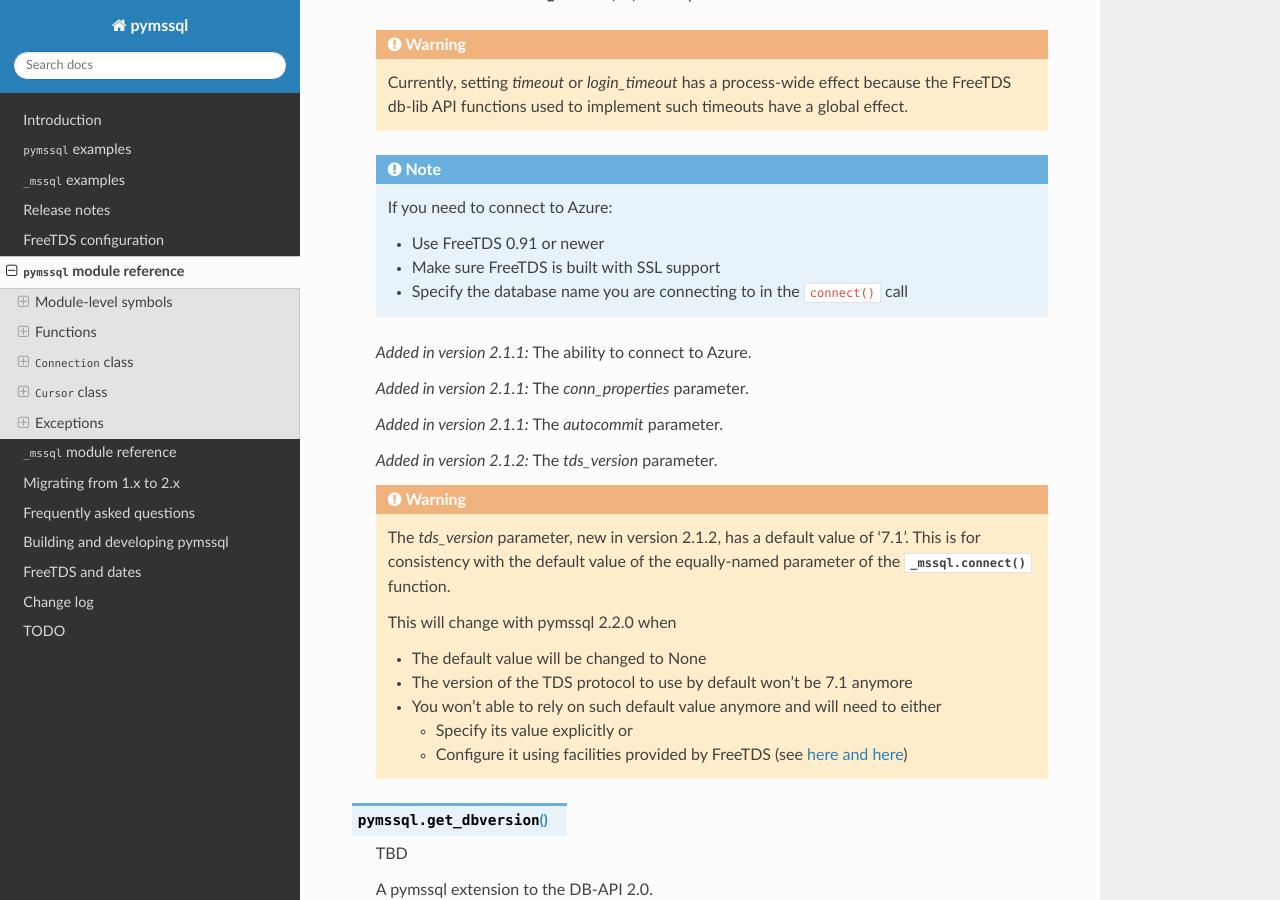
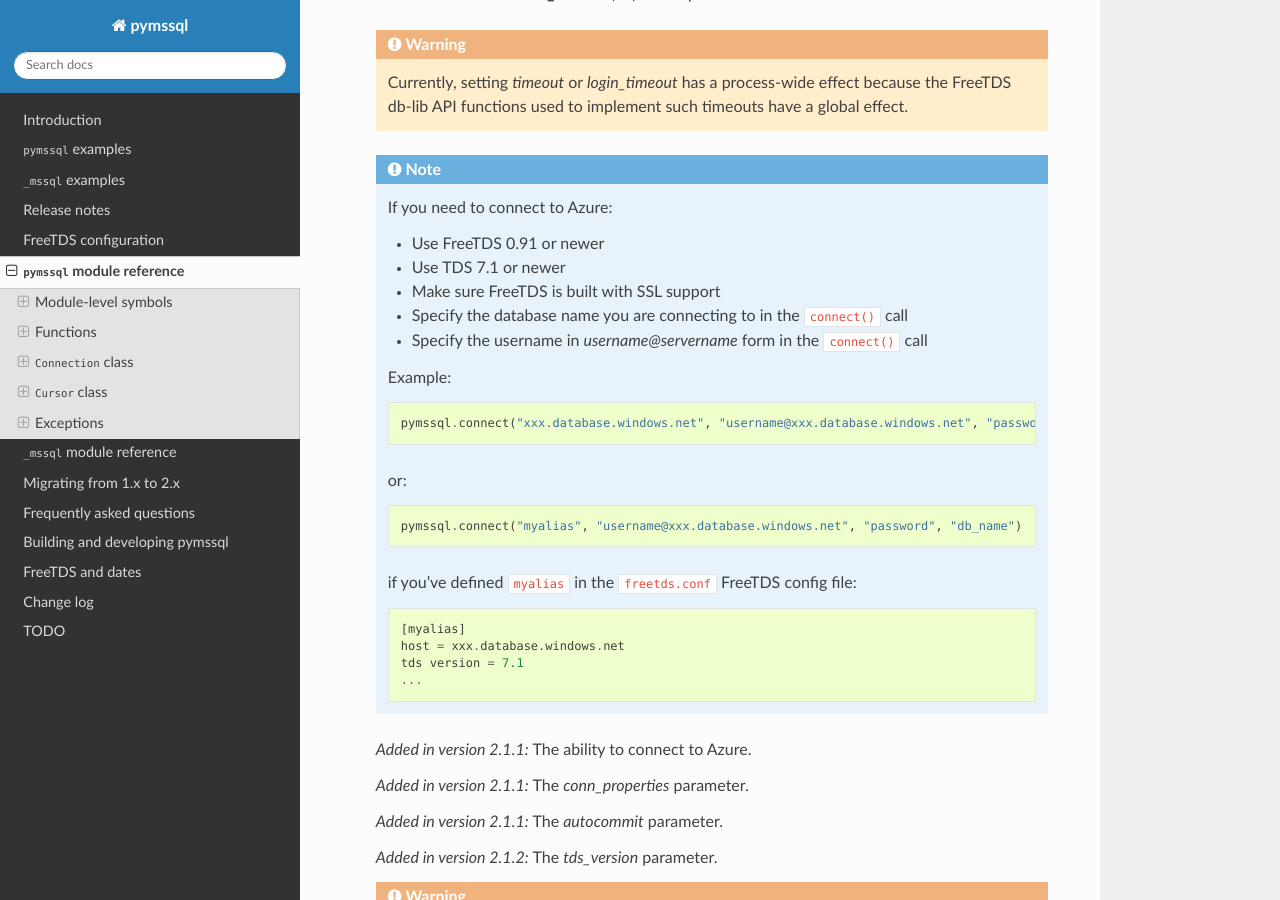
Before and after one commit to pymssql/pymssql, a Sphinx documentation site: the page built from docs/ref/pymssql.rst, in a window 1280 px wide and 900 px high, scrolled down 1135 px. Built offline with Sphinx 7.4.7 and the Read the Docs theme 2.0.0, drawn with Linux system fonts in a browser that asks for light colours.

Commit message:
docs: Better description of Azure requirements.
Fixes #330

[skip ci]

```diff
--- a/docs/ref/_mssql.rst
+++ b/docs/ref/_mssql.rst
@@ -102,8 +102,10 @@
         If you need to connect to Azure:
 
         * Use FreeTDS 0.91 or newer
+        * Use TDS 7.1 or newer
         * Make sure FreeTDS is built with SSL support
         * Specify the database name you are connecting to in the *database* parameter
+        * Specify the username in *username@servername* form
 
     .. versionadded:: 2.1.1
         The ability to connect to Azure.
--- a/docs/ref/pymssql.rst
+++ b/docs/ref/pymssql.rst
@@ -60,8 +60,25 @@
        If you need to connect to Azure:
 
        * Use FreeTDS 0.91 or newer
+       * Use TDS 7.1 or newer
        * Make sure FreeTDS is built with SSL support
        * Specify the database name you are connecting to in the ``connect()`` call
+       * Specify the username in *username@servername* form in the ``connect()`` call
+
+       Example::
+
+           pymssql.connect("xxx.database.windows.net", "username@xxx.database.windows.net", "password", "db_name")
+
+       or::
+
+           pymssql.connect("myalias", "username@xxx.database.windows.net", "password", "db_name")
+
+       if you've defined ``myalias`` in the ``freetds.conf`` FreeTDS config file::
+
+           [myalias]
+           host = xxx.database.windows.net
+           tds version = 7.1
+           ...
 
    .. versionadded:: 2.1.1
        The ability to connect to Azure.
```
